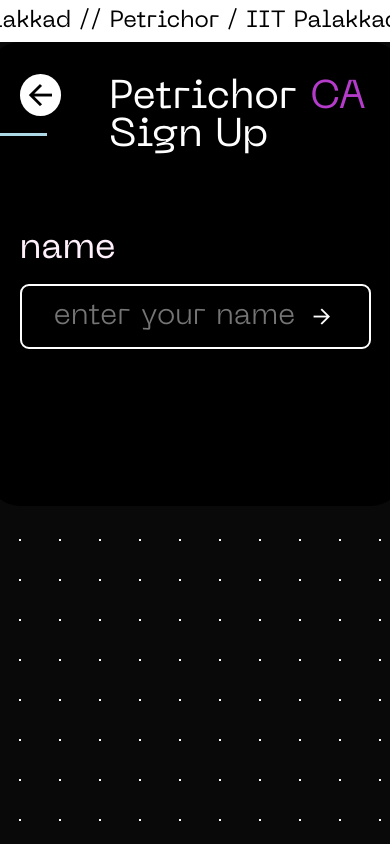
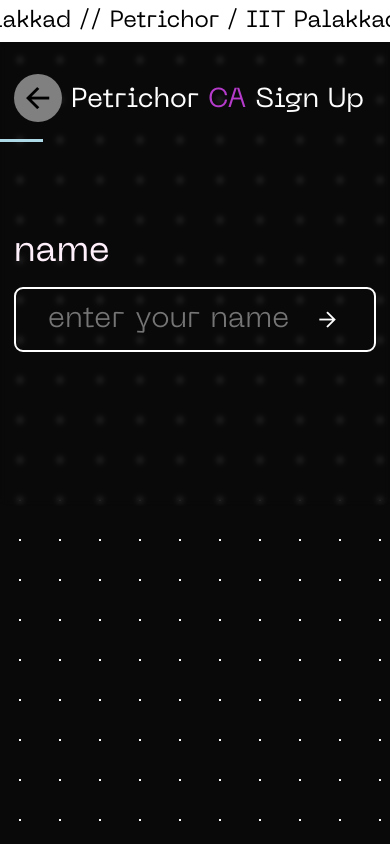
Before and after one commit to PetrichorIITPkd/PCAP-front, a SvelteKit app: page /onboard in a window 390 px wide. Built offline with nearby package versions, Linux system fonts and the light colour scheme.

Commit message:
visual tweaks

```diff
--- a/src/routes/+layout.svelte
+++ b/src/routes/+layout.svelte
@@ -80,6 +80,8 @@
         }
         .main{
             margin-top: 5vh;
+            width: max-content;
+            /* align-items: unset; */
         }
     }
 </style>
--- a/src/routes/+page.svelte
+++ b/src/routes/+page.svelte
@@ -37,7 +37,7 @@
     }
     .card{
         width: 50%;
-        height: 30em;
+        min-height: 30em;
         padding: 2em;
         background-color: white;
         color:black;
--- a/src/routes/login/+page.svelte
+++ b/src/routes/login/+page.svelte
@@ -148,10 +148,12 @@
             font-size: 30px;
         }
         .main{
+            width: 90%;
             position: relative;
             top: unset;
             left: unset;
             transform: unset;
+            /* padding: 0; */
         }
     }
 </style>
--- a/src/routes/onboard/+page.svelte
+++ b/src/routes/onboard/+page.svelte
@@ -87,7 +87,7 @@
 
 <div class="main">
     <div class="header">
-        <button class="backbtn" on:click={back}>←</button>
+        <button class="backbtn {step == 0 ? "disabled" : ""}" on:click={back}>←</button>
         <span class="progress" style="width: calc({(step + 1) / steps.length} * (100% + 4rem));"></span>
         <img src="/favicon.ico" alt="">
         <span class="h1">Petrichor <span style="color: var(--accent);">CA</span> Sign Up</span>
@@ -156,7 +156,9 @@
         transform: translate(-50%, -50%);
         width: 50em;
         height: 40em;
-        background-color: var(--accent-dark);
+        background-color: #532f8965;
+        /* opacity: 0.8; */
+        backdrop-filter: blur(3px);
         border-radius: 2em;
         padding: 2em;
         display: flex;
@@ -187,6 +189,10 @@
         cursor: pointer;
         margin-right: 1em;
     }
+    .disabled{
+        background-color: grey;
+        cursor:not-allowed;
+    }
     .progress{
         position: absolute;
         background-color: lightblue;
@@ -201,9 +207,10 @@
             width: 100%;
         }
         .main{
-            width: 90%;
+            width: 93%;
             height: 25em;
-            background-color: black;
+            background-color: transparent;
+            backdrop-filter: blur(3px);
         }
         .header{
             font-size: 40px;
@@ -217,5 +224,14 @@
             left: unset;
             transform: unset;
         }
+        .header>.h1{
+            font-size: 7vw;
+        }
+        .backbtn{
+            margin-right: .1em;
+        }
+        img{
+            display: none;
+        }
     }
 </style>
```
